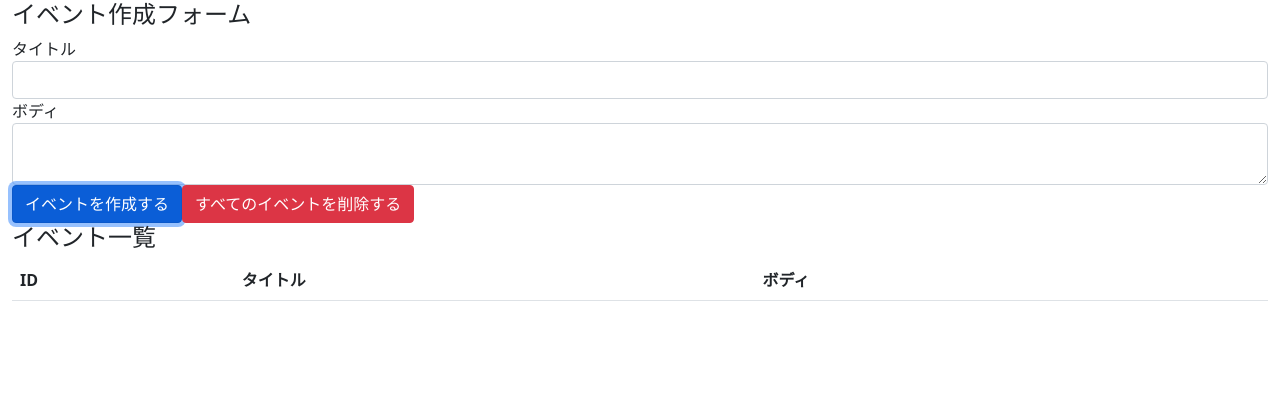
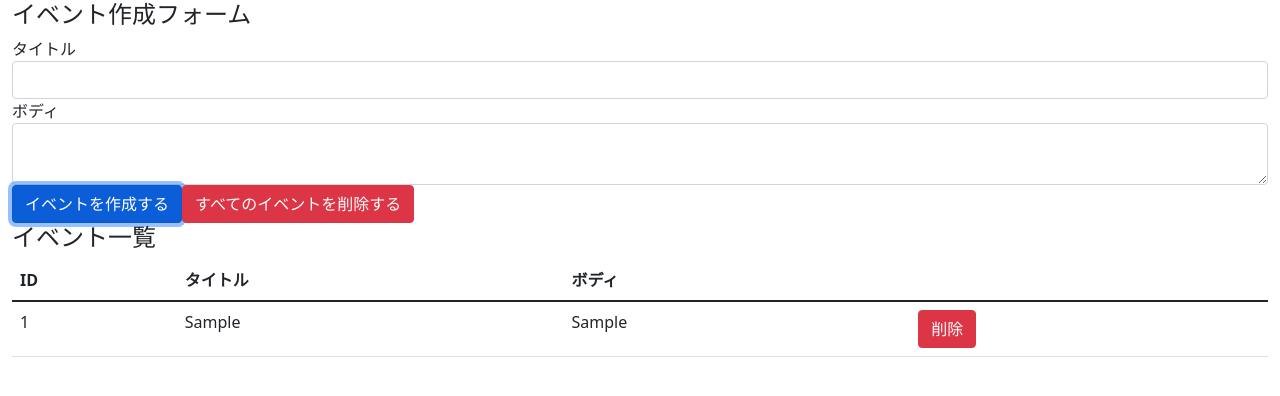
Before and after one commit to Kiyoshi09/react-hooks-101, a React (Create React App) app: page / in a window 1280 px wide. Both pictures are taken after typing "Sample", "Sample" into the empty fields and a click on the button "イベントを作成する". Shown: the top 396 px of the page. Built offline with nearby package versions, Linux system fonts and the light colour scheme.

Commit message:
display events, refactor & implement removing event button

```diff
--- a/src/components/App.js
+++ b/src/components/App.js
@@ -2,6 +2,7 @@
 import "bootstrap/dist/css/bootstrap.min.css";
 
 import reducer from "../reducers";
+import Event from "./Event";
 
 const App = () => {
   const [state, dispatch] = useReducer(reducer, []);
@@ -20,8 +21,6 @@
     setTitle("");
     setBody("");
   };
-
-  console.log({ state });
 
   return (
     <div className="container-fluid">
@@ -53,8 +52,11 @@
             <th></th>
           </tr>
         </thead>
-
-        <tbody></tbody>
+        <tbody>
+          {state.map((event, index) => (
+            <Event key={index} event={event} dispatch={dispatch} />
+          ))}
+        </tbody>
       </table>
     </div>
   );
--- /dev/null
+++ b/src/components/Event.js
@@ -0,0 +1,25 @@
+import React from "react";
+
+const Event = ({ event, dispatch }) => {
+  const id = event.id;
+  const handleClickDeleteButton = () => {
+    dispatch({
+      type: "DELETE_EVENT",
+      id
+    });
+  };
+  return (
+    <tr>
+      <td>{id}</td>
+      <td>{event.title}</td>
+      <td>{event.body}</td>
+      <td>
+        <button className="btn btn-danger" onClick={handleClickDeleteButton}>
+          削除
+        </button>
+      </td>
+    </tr>
+  );
+};
+
+export default Event;
--- a/src/reducers/index.js
+++ b/src/reducers/index.js
@@ -1,7 +1,7 @@
 const events = (state = [], action) => {
   switch (action.type) {
     case "CREATE_EVENT":
-      const event = { title: action.title, bory: action.body };
+      const event = { title: action.title, body: action.body };
       const length = state.length;
       let id;
       if (length === 0) {
@@ -13,7 +13,7 @@
       return [...state, { id, ...event }];
 
     case "DELETE_EVENT":
-      return state;
+      return state.filter((event) => event.id !== action.id);
 
     case "DELETE_ALL_EVENTS":
       return [];
```
